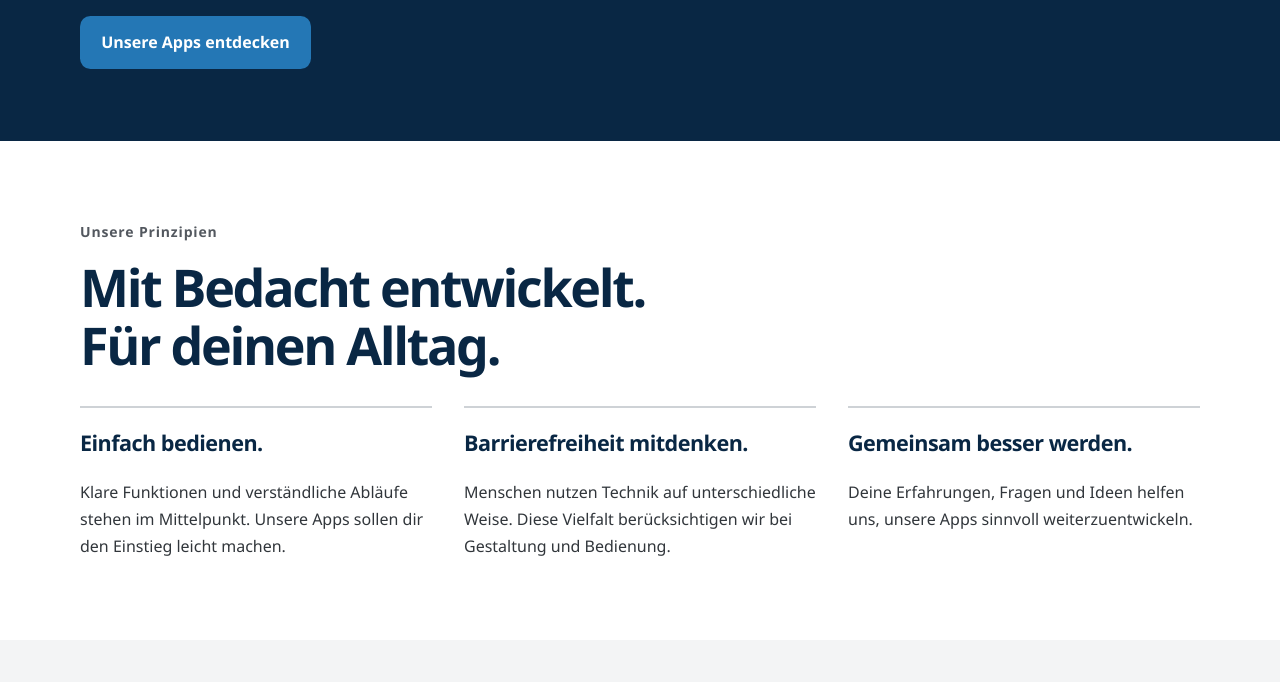
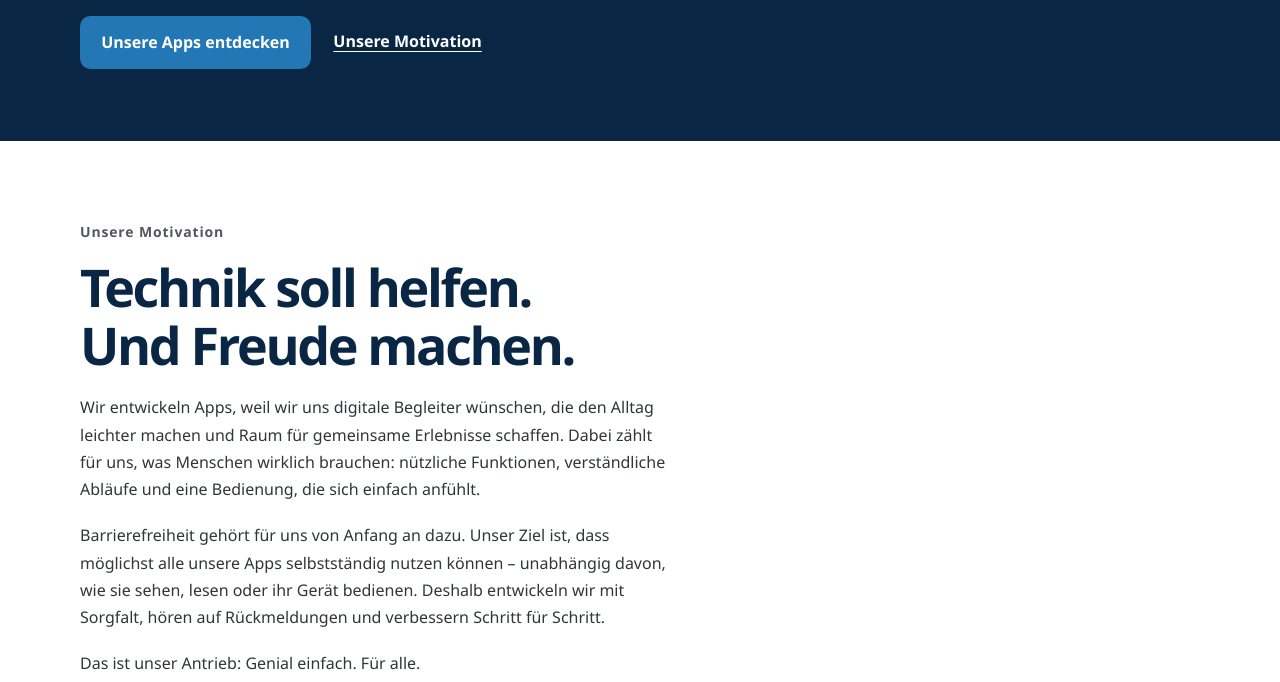
Before and after one commit to 4k5mm85mj2-ship-it/Webseite, a website: page index.html in a window 1280 px wide. Shown: the part 598-1280 px from the top of the page. Drawn offline with Linux system fonts and the light colour scheme.

Commit message:
Add accessible motivation section and homepage jump link on development website

```diff
--- a/index.html
+++ b/index.html
@@ -87,11 +87,20 @@
 <!-- /BRG intro logo --></p>
           <h1 id="start-title">Genial einfach.<br><span>Für alle.</span></h1>
           <p class="hero-description">Wir entwickeln Apps, die Freude machen, Menschen verbinden und den Alltag erleichtern.</p>
-          <a class="button button-primary" href="#apps">Unsere Apps entdecken</a>
+          <div class="app-links"><a class="button button-primary" href="#apps">Unsere Apps entdecken</a><a class="text-link" href="#motivation">Unsere Motivation</a></div>
         </div>
         <div class="brand-note"><p class="eyebrow">Was uns antreibt</p><p>Technik soll Menschen Möglichkeiten eröffnen. Deshalb konzentrieren wir uns auf das Wesentliche: verständliche Funktionen, eine klare Bedienung und einen unkomplizierten Einstieg.</p><p>Barrierefreiheit denken wir von Anfang an mit. Wir hören zu und entwickeln unsere Apps anhand echter Erfahrungen weiter.</p></div>
       </div>
     </section>
+    <section id="motivation" class="principles-section" aria-labelledby="motivation-title"><div class="container">
+      <div class="section-heading">
+        <p class="eyebrow">Unsere Motivation</p>
+        <h2 id="motivation-title">Technik soll helfen.<br>Und Freude machen.</h2>
+        <p>Wir entwickeln Apps, weil wir uns digitale Begleiter wünschen, die den Alltag leichter machen und Raum für gemeinsame Erlebnisse schaffen. Dabei zählt für uns, was Menschen wirklich brauchen: nützliche Funktionen, verständliche Abläufe und eine Bedienung, die sich einfach anfühlt.</p>
+        <p>Barrierefreiheit gehört für uns von Anfang an dazu. Unser Ziel ist, dass möglichst alle unsere Apps selbstständig nutzen können – unabhängig davon, wie sie sehen, lesen oder ihr Gerät bedienen. Deshalb entwickeln wir mit Sorgfalt, hören auf Rückmeldungen und verbessern Schritt für Schritt.</p>
+        <p>Das ist unser Antrieb: Genial einfach. Für alle.</p>
+      </div>
+    </div></section>
     <section class="principles-section" aria-labelledby="principles-title"><div class="container">
       <div class="section-heading"><p class="eyebrow">Unsere Prinzipien</p><h2 id="principles-title">Mit Bedacht entwickelt.<br>Für deinen Alltag.</h2></div>
       <div class="principle-grid">
```
